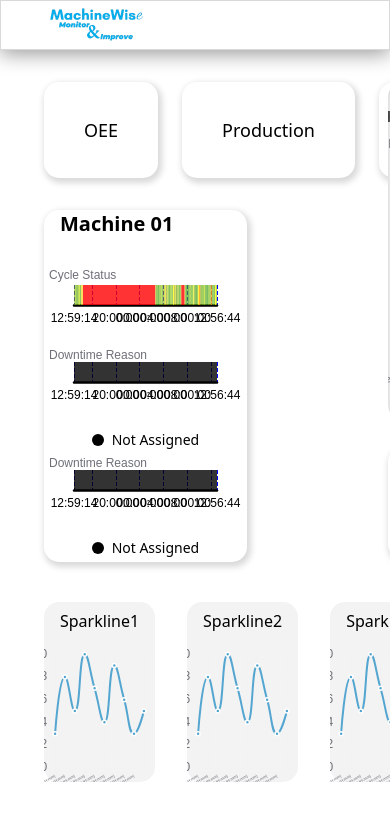
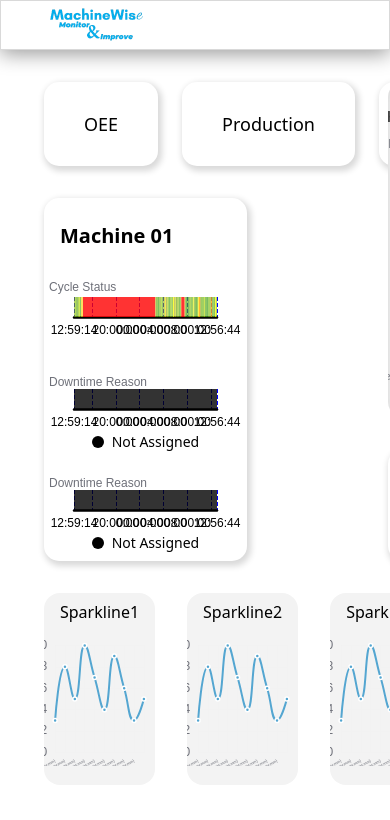
Before and after one commit to akanksham18/standalone_task_1, a React (Vite) app: page / in a window 390 px wide. Shown: the top 820 px of the page. Built offline with nearby package versions, Linux system fonts and the light colour scheme.

Commit message:
Update UI: Add responsive

```diff
--- a/src/App.tsx
+++ b/src/App.tsx
@@ -2,7 +2,7 @@ import { Home, Navbar } from './components/index';
 
 const App = () => {
   return (
-    <div className='h-[100vh] w-[100vw] overflow-hidden'>
+    <div className='h-[100vh] w-[100vw] overflow-x-hidden'>
       <Navbar/>
       <Home/>
     </div>
--- a/src/components/CycleStatusTimeline.tsx
+++ b/src/components/CycleStatusTimeline.tsx
@@ -256,7 +256,7 @@ const CycleStatusTimeline: React.FC<CycleStatusTimelineProps> = ({
                 <div>
                     <div
                         ref={chartRef}
-                        className={`w-full  h-20`}
+                        className={`w-full  h-[9vh]`}
                     />
 
                     {/* Legend here  */}
--- a/src/components/DowntimeTimeline.tsx
+++ b/src/components/DowntimeTimeline.tsx
@@ -2458,7 +2458,7 @@ const DowntimeTimeline: React.FC = () => {
         top: -15,
       },
       grid: {
-        height: 20,
+        height: "20vh",
         left: 30,
         right: 30,
         bottom: 0,
@@ -2573,7 +2573,7 @@ const DowntimeTimeline: React.FC = () => {
         <div>
           <div
             ref={chartRef}
-            className={`w-full ${  "h-20"}`}
+            className={`w-full ${  "h-[6.5vh]"}`}
           ></div>
 
 
--- a/src/components/Indicators.tsx
+++ b/src/components/Indicators.tsx
@@ -1,15 +1,15 @@
-import { Indicator } from './index'
+import { Indicator } from './index';
 
 const Indicators = () => {
     const texts = ["OEE", "Production", "Idle", "Lock/Unlock"];
 
-    const textStyle = "h-24 w-full flex items-center justify-center px-10";
-    const divStyle = "w-full";
+    const textStyle = "w-full flex items-center justify-center px-10";
+    const divStyle = "w-full min-h-[10vh]";
 
     return (
-        <div className="flex gap-6 justify-between my-8">
+        <div className="flex gap-6 justify-between">
             {texts.map((text, index) => (
-                <Indicator key={index} text={text} textStyle={textStyle} divStyle={divStyle}/>
+                <Indicator key={index} text={text} textStyle={textStyle} divStyle={divStyle} />
             ))}
         </div>
     );
--- a/src/components/Pareto.tsx
+++ b/src/components/Pareto.tsx
@@ -123,8 +123,8 @@ const Pareto: React.FC = () => {
         ],
     };
 
-    return <div className="Pareto w-full bg-white shadow-[inset_2px_4px_12px_2px_#D9D9D9] py-6 rounded-[15px] mt-8">
-        <ReactECharts option={options} style={{ height: 290, width: '95%' }} />
+    return <div className="Pareto w-full bg-white shadow-[inset_2px_4px_12px_2px_#D9D9D9] py-6 rounded-[15px]">
+        <ReactECharts option={options} style={{ height: '34vh', width: '95%' }} />
     </div>;
 };
 
--- a/src/components/SparklineChart.tsx
+++ b/src/components/SparklineChart.tsx
@@ -71,15 +71,15 @@ const SparklineChart1: React.FC<{title:string}> = ({title}) => {
     }, []);
 
     return (
-        <div className='w-full h-full top-[508px] left-[26px] rounded-[15px] bg-[#F3F3F3]'>
-            <div className="h-[180px] top-[508px] left-[26px] gap-0">
+        <div className='w-full min-h-14 h-48 rounded-2xl bg-[#F3F3F3]'>
+            <div className="min-h-10 h-[70%]">
                 {/* Text inside the Sparkline chart rectangle */}
                 <div className="px-4 py-2 leading-[22.5px]">
                     {title}
                 </div>
 
                 {/* Chart container */}
-                <div className="w-full h-[141.9px] top-[541px] left-[52px]">
+                <div className="w-full h-full">
                     {/* Line Chart */}
                     <div
                         ref={chartRef}
--- a/src/components/Timelines.tsx
+++ b/src/components/Timelines.tsx
@@ -2,11 +2,15 @@ import { CycleStatusTimeline, DowntimeTimeline } from './index';
 
 const Timelines = () => {
   return (
-    <div className="shadow-custom bg-[#FFFFFF] rounded-[15px] my-6 w-[52vw]">
+    <div className="h-full flex flex-col shadow-custom rounded-[15px] w-[52vw]">
+      <div className="title flex items-center mt-6">
         <span className='text-xl font-semibold px-4'>Machine 01</span>
-        <CycleStatusTimeline/>
-        <DowntimeTimeline/>
-        <DowntimeTimeline/>
+      </div>
+      <div className="charts flex flex-col justify-between flex-grow">
+        <CycleStatusTimeline />
+        <DowntimeTimeline />
+        <DowntimeTimeline />
+      </div>
     </div>
   )
 }
--- a/src/pages/Home.tsx
+++ b/src/pages/Home.tsx
@@ -4,29 +4,29 @@ import SparklineChart from '../components/SparklineChart';
 const Home = () => {
     const texts = ["Alerts", "Alarms"];
     const textStyle = "h-28 w-64 flex items-center justify-center px-10";
-    const divStyle = "w-full"
+    const divStyle = "w-full min-h-[10vh]"
 
     const sparklineTitles = ["Sparkline1", "Sparkline2", "Sparkline3", "Sparkline4"];
 
 
 
     return (
-        <div className="Home h-fit justify-center flex flex-col px-page-px">
+        <div className="Home h-fit justify-center flex flex-col gap-8 px-page-px my-8">
             <div className="top flex gap-8">
-                <div className="left w-[80vw]">
+                <div className="left flex flex-col gap-8 w-[80vw]">
                     <Indicators />
                     <Timelines />
                 </div>
-                <div className="OEE w-full flex flex-col">
+                <div className="right OEE w-full flex flex-col gap-8">
                     <Pareto />
-                    <div className="Alerts w-full h-full flex gap-8 justify-between items-center">
+                    <div className="flex gap-6 justify-between">
                         {texts.map((text, index) => (
                             <Indicator key={index} text={text} textStyle={textStyle} divStyle={divStyle} />
                         ))}
                     </div>
                 </div>
             </div>
-            <div className="bottom flex gap-8 items-center my-4 justify-between w-full h-fit">
+            <div className="bottom flex gap-8 items-center justify-between w-full">
                 {sparklineTitles.map((title, index) => (
                     <SparklineChart title={title} key={index}/>
                 ))}
```
